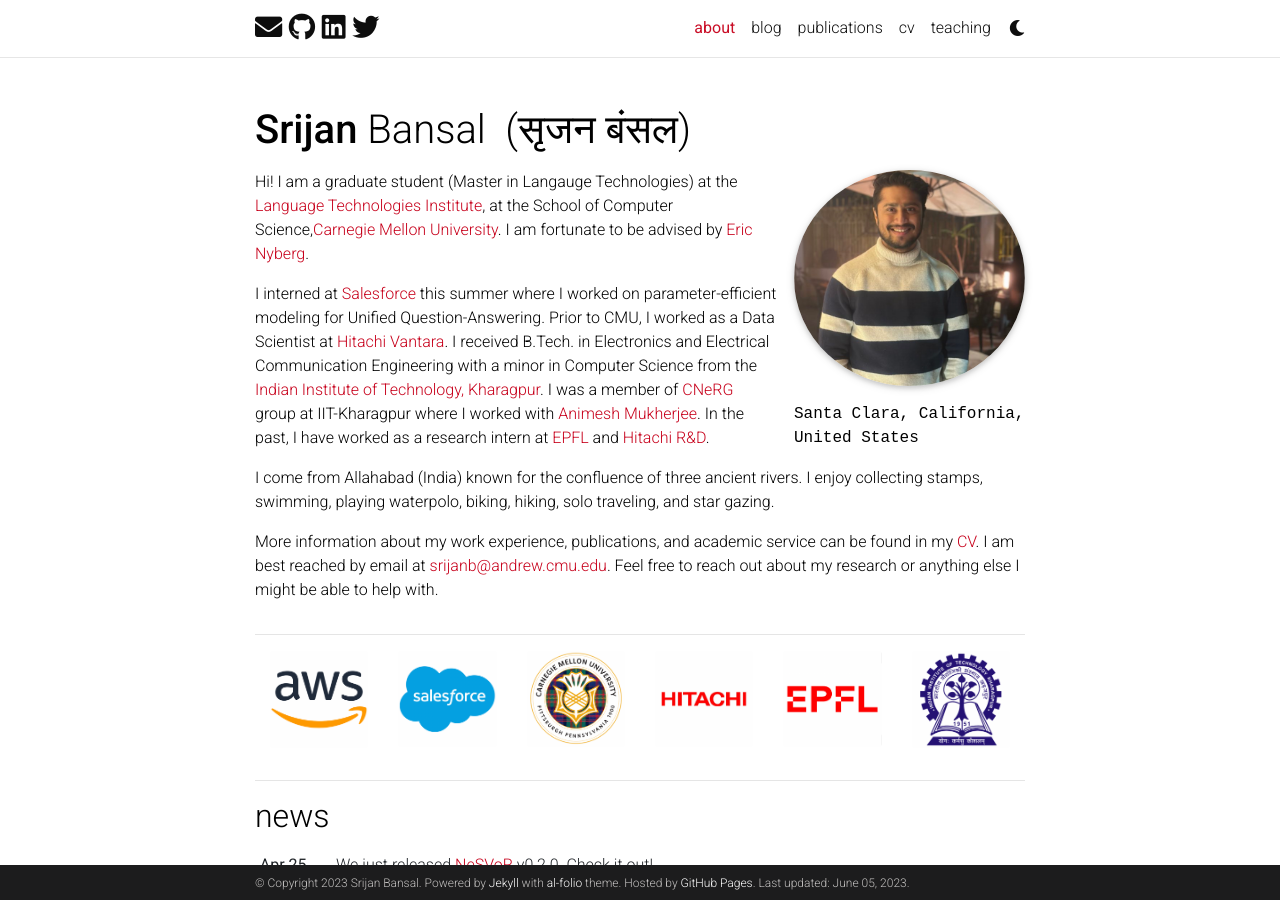
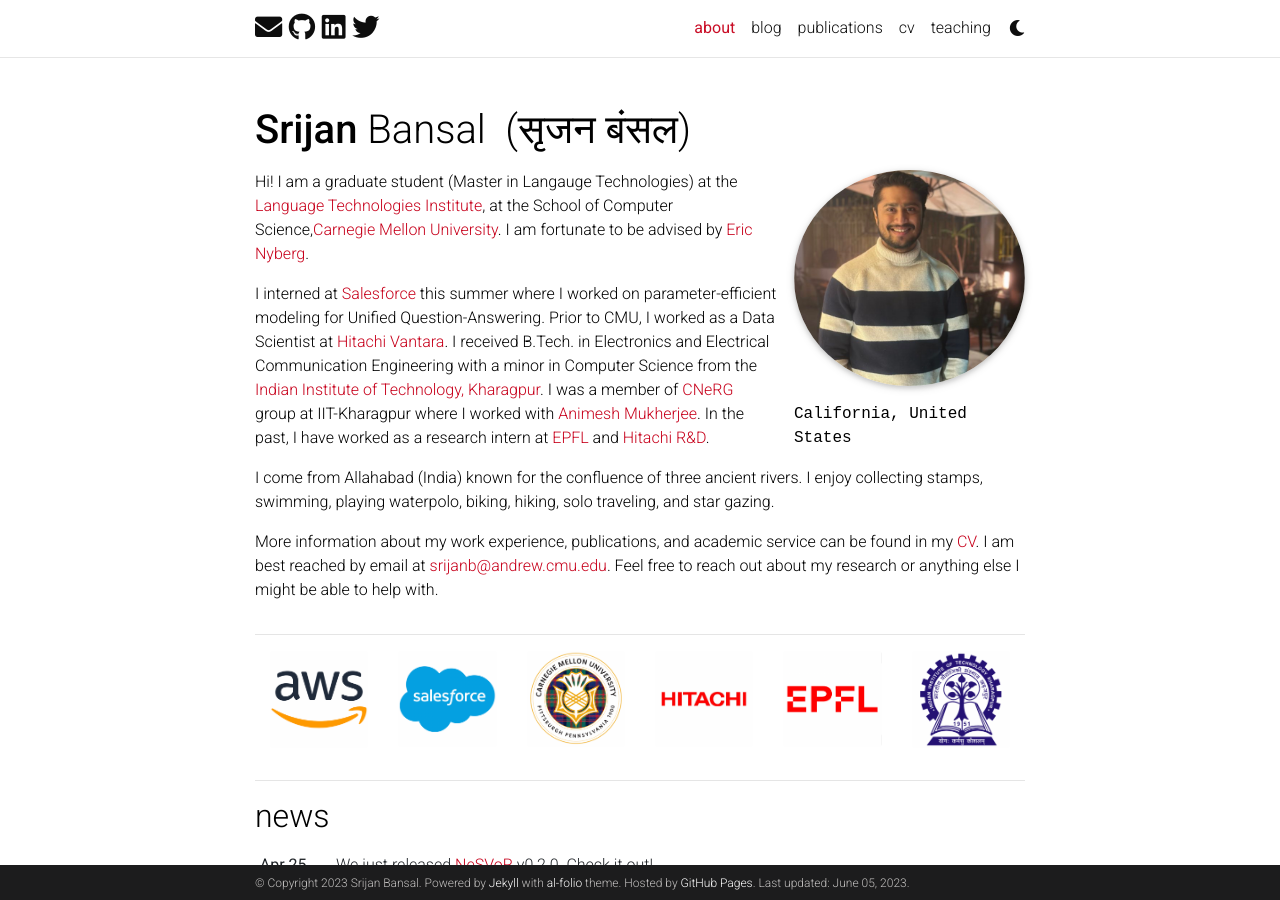
Before and after one commit to srijan-bansal/srijan-bansal.github.io, a Jekyll site: the page built from _pages/about.md, in a window 1280 px wide and 900 px high. Built offline with Jekyll 4.4.1, drawn with Linux system fonts in a browser that asks for light colours; full-size pictures stand in for the smaller copies a plugin makes; comment, search, counter and statistics services are not loaded; a style sheet for code colours, icons or effects is not loaded.

Commit message:
Update about.md

```diff
--- a/_pages/about.md
+++ b/_pages/about.md
@@ -9,7 +9,7 @@
   image: prof_pic.jpg
   image_circular: true # crops the image to make it circular
   address: >
-    <p>Santa Clara, California, United States</p>
+    <p>California, United States</p>
 
 news: true  # includes a list of news items
 latest_posts: false  # includes a list of the newest posts
```
